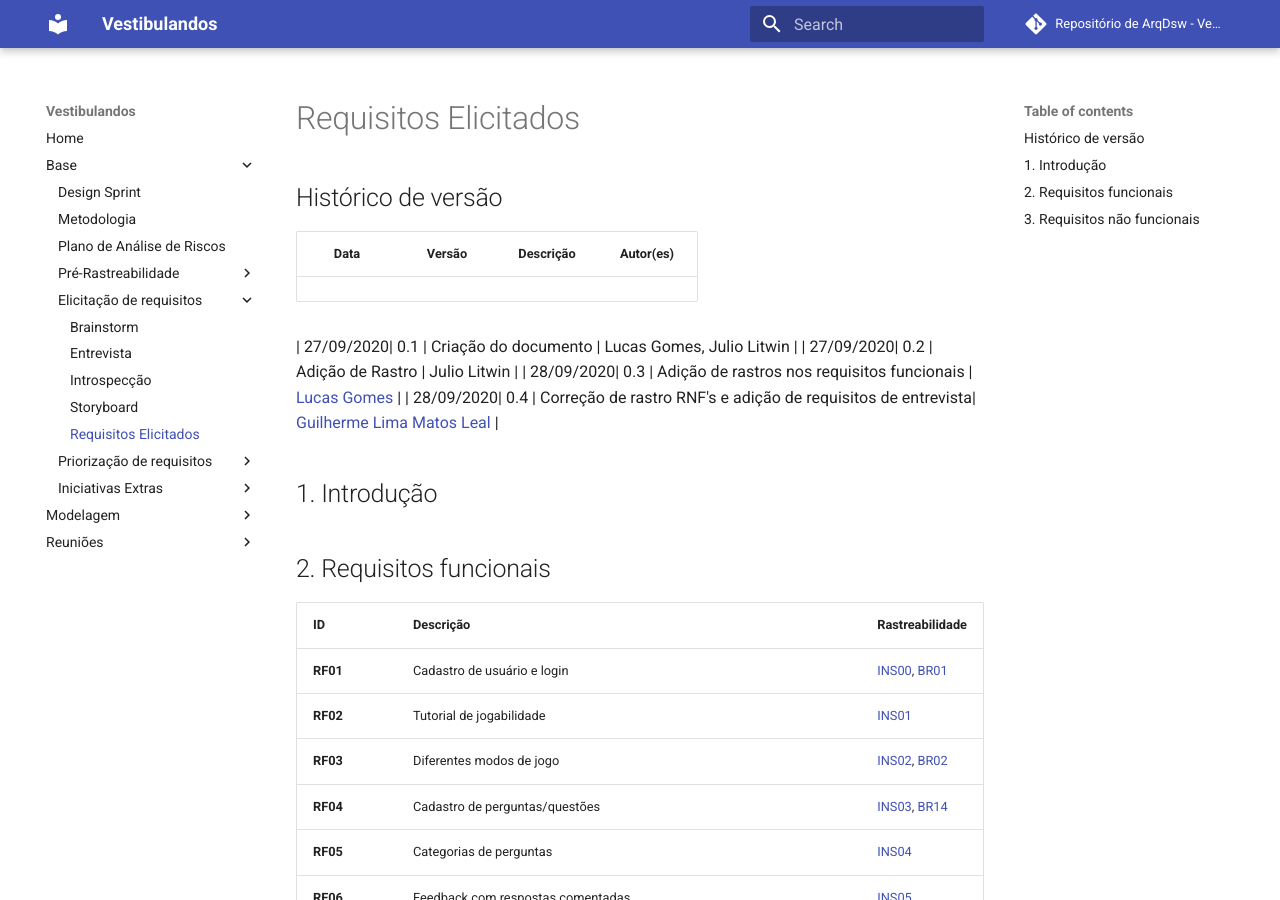
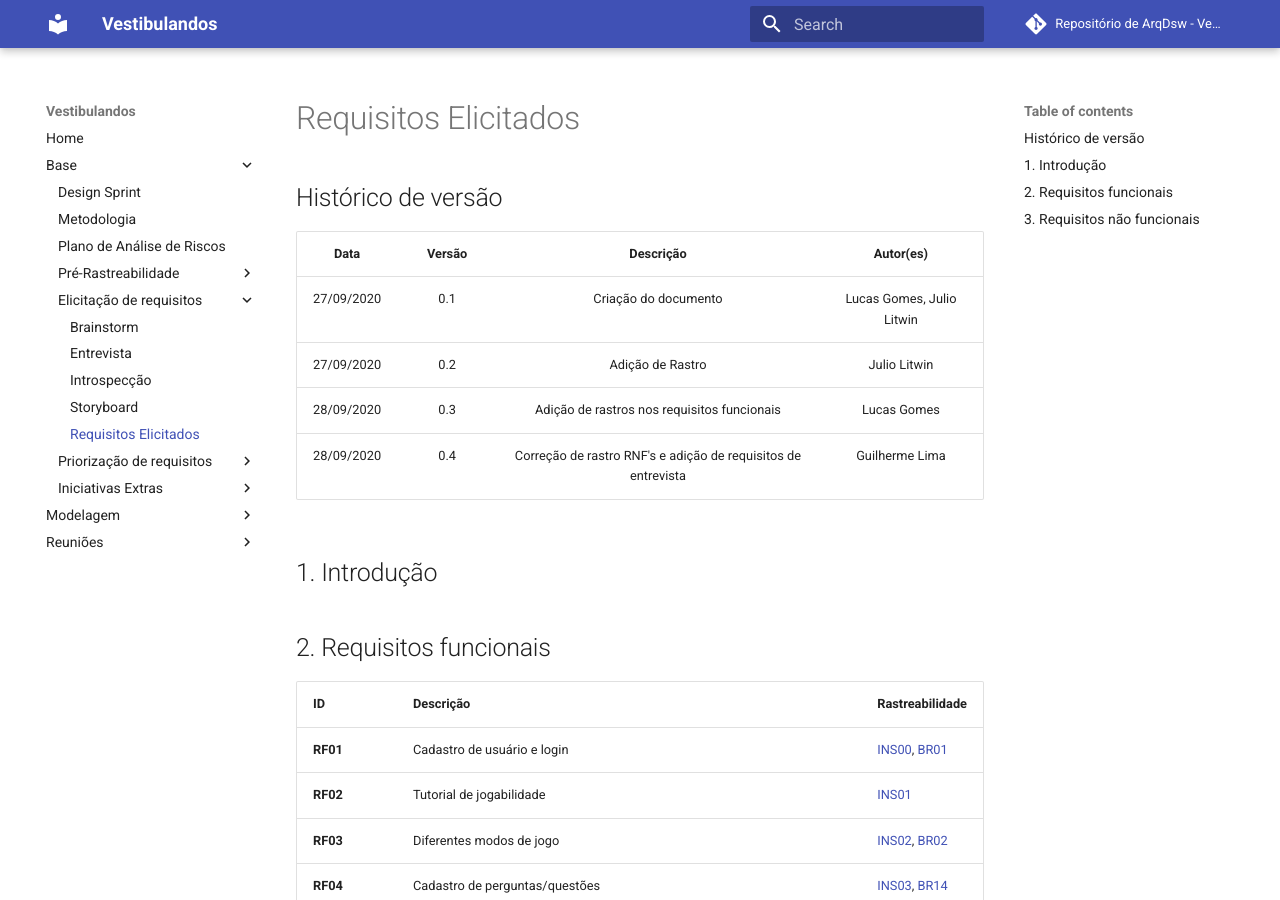
Before and after one commit to UnBArqDsw/2020.1_G4_Vestibulandos, an MkDocs documentation site: the page built from docs/base/elicitacao/requisitos_elicitados.md, in a window 1280 px wide and 900 px high. Built offline with MkDocs 1.6.1 and Material for MkDocs 9.7.7, drawn with Linux system fonts in a browser that asks for light colours; comment, search, counter and statistics services are not loaded.

Commit message:
Corrigido alguns historicos de versões.

```diff
--- a/docs/base/elicitacao/requisitos_elicitados.md
+++ b/docs/base/elicitacao/requisitos_elicitados.md
@@ -3,11 +3,10 @@
 ## Histórico de versão
 | Data | Versão | Descrição | Autor(es) |
 | :--: | :----: | :-------: | :-------: |
-
 | 27/09/2020| 0.1 | Criação do documento | Lucas Gomes, Julio Litwin |
 | 27/09/2020| 0.2 | Adição de Rastro | Julio Litwin |
-| 28/09/2020| 0.3 | Adição de rastros nos requisitos funcionais | [Lucas Gomes](https://github.com/lucasgomesgs0) |
-| 28/09/2020| 0.4 | Correção de rastro RNF's e adição de requisitos de entrevista| [Guilherme Lima Matos Leal](https://github.com/gleal17) |
+| 28/09/2020| 0.3 | Adição de rastros nos requisitos funcionais | Lucas Gomes |
+| 28/09/2020| 0.4 | Correção de rastro RNF's e adição de requisitos de entrevista| Guilherme Lima |
 
 ## 1. Introdução
 
```
Also changed, not shown: docs/base/elicitacao/brainstorming.md (+1 -0 lines), docs/base/elicitacao/entrevista.md (+1 -0 lines).
